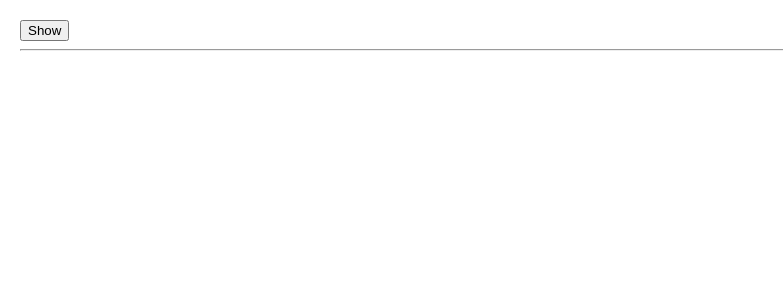
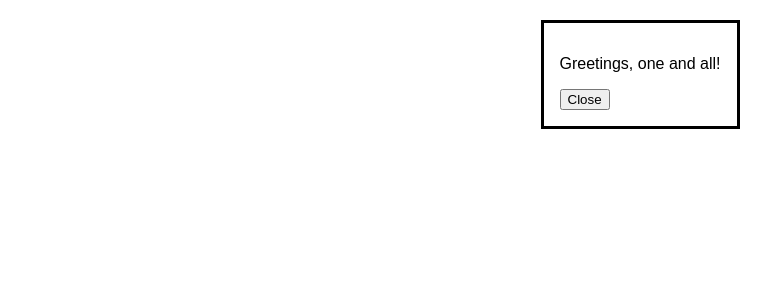
Before and after one commit to aidencullo/useEffect-Cleanup-1, a React (Create React App) app in the folder src/: page / in a window 1280 px wide. Shown: the top 300 px of the page, without its empty margins (0-783 px from the left). Built offline with nearby package versions, Linux system fonts and the light colour scheme.

Commit message:
close a modal

```diff
--- a/src/App.js
+++ b/src/App.js
@@ -1,45 +1,17 @@
-import { useState, useEffect, useRef } from 'react';
-import { FadeInAnimation } from './animation.js';
+import React, { useRef } from "react";
 
-function Welcome() {
+export default () => {
   const ref = useRef(null);
 
-  useEffect(() => {
-    console.log('Welcome mounted');
-    const animation = new FadeInAnimation(ref.current);
-    animation.start(1000);
-    return () => {
-      console.log('Welcome unmounted');
-      animation.stop();
-    };
-  }, []);
-
   return (
-    <h1
-      ref={ref}
-      style={{
-        opacity: 0,
-        color: 'white',
-        padding: 50,
-        textAlign: 'center',
-        fontSize: 50,
-        backgroundImage: 'radial-gradient(circle, rgba(63,94,251,1) 0%, rgba(252,70,107,1) 100%)'
-      }}
-    >
-      Welcome
-    </h1>
+      <dialog
+    open
+    ref={ref}
+      >
+      <p>Greetings, one and all!</p>
+      <form method="dialog">
+      <button onClick={() => ref.current.close()}>Close</button>
+      </form>
+      </dialog>
   );
-}
-
-export default function App() {
-  const [show, setShow] = useState(false);
-  return (
-    <>
-      <button onClick={() => setShow(!show)}>
-        {show ? 'Remove' : 'Show'}
-      </button>
-      <hr />
-      {show && <Welcome />}
-    </>
-  );
-}
+};
```
